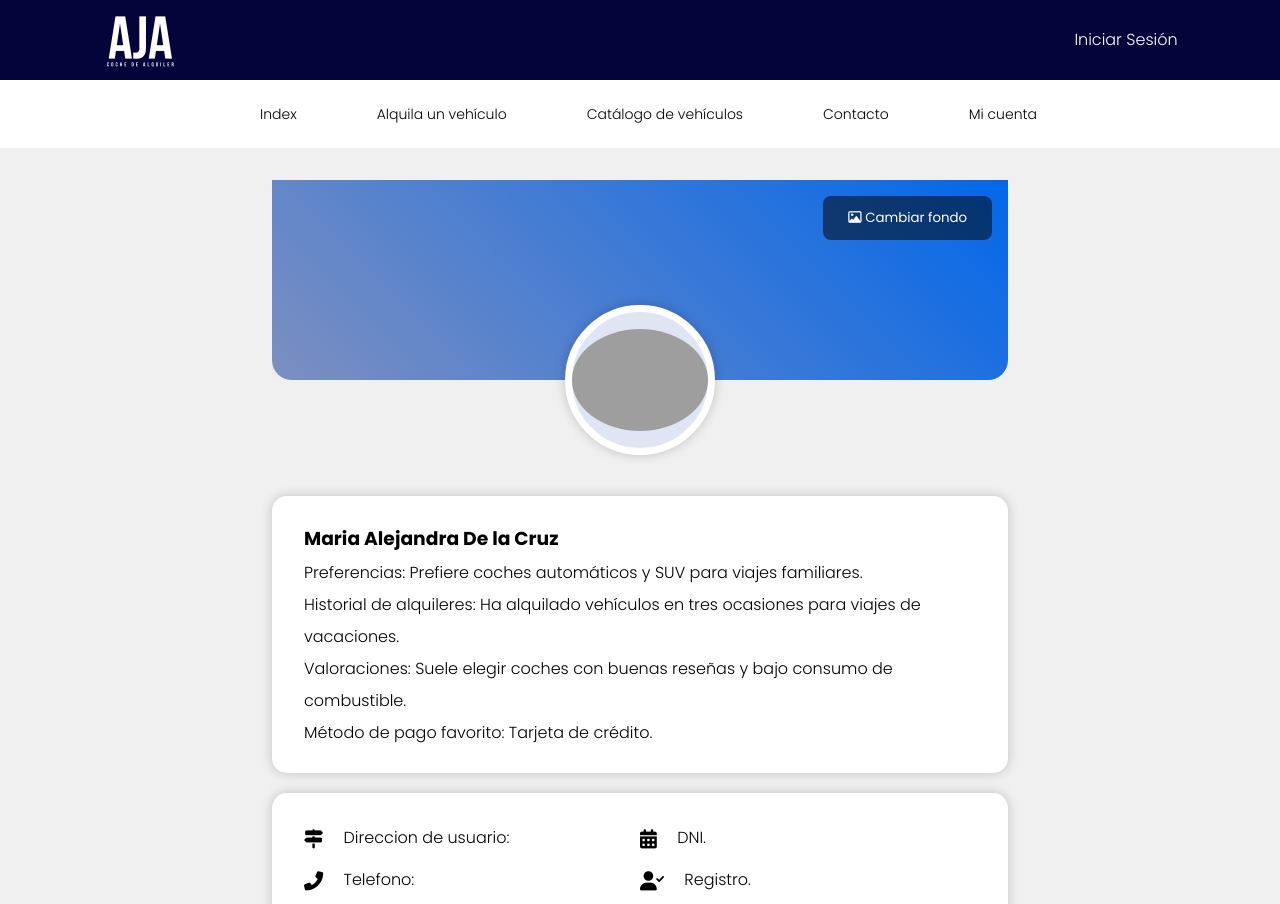
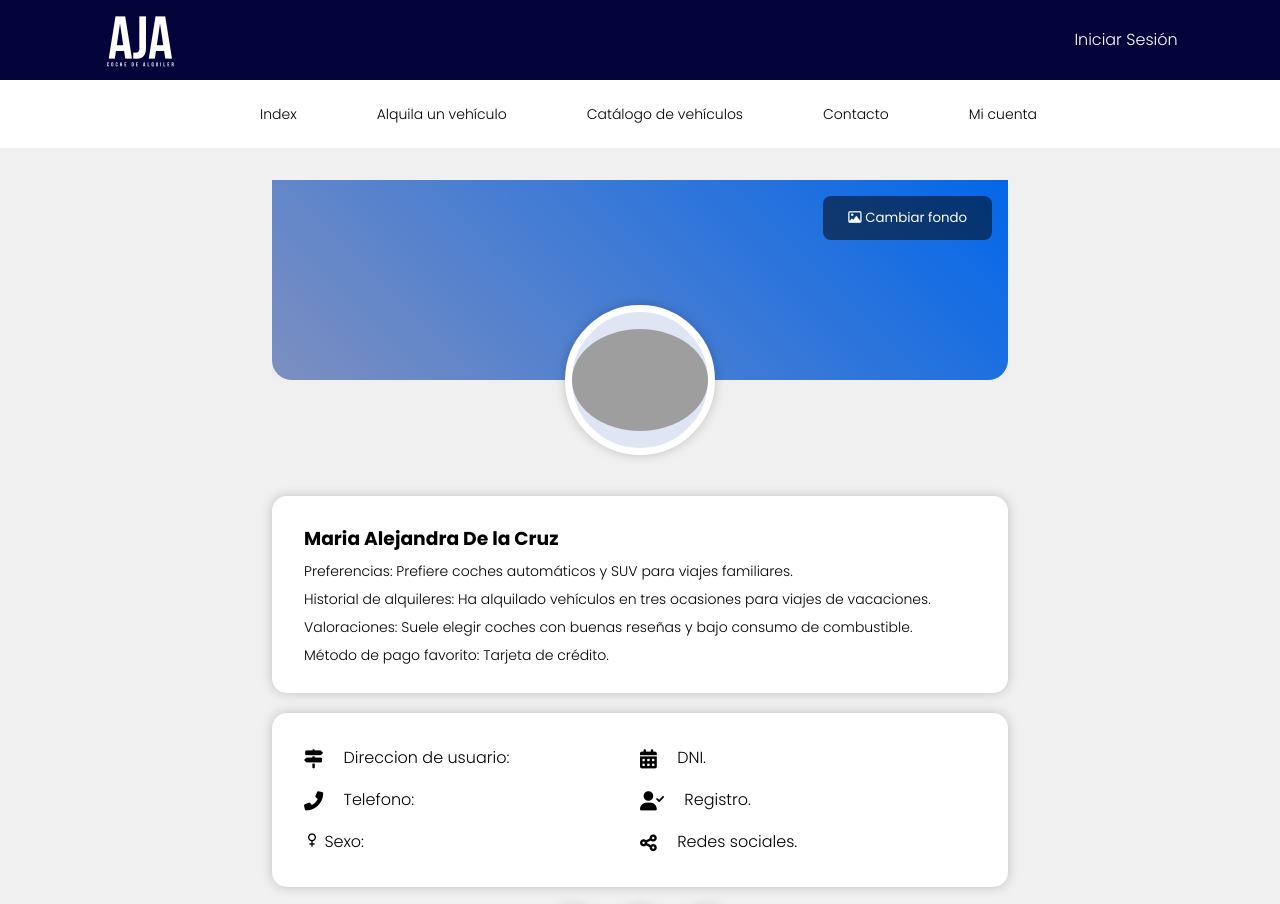
Before and after one commit to anna3589/repository-html, a plain HTML site: page cuenta.html in a window 1280 px wide. Shown: the top 904 px of the page. Drawn offline with nearby package versions, Linux system fonts and the light colour scheme; grey boxes are pictures that could not be loaded.

Commit message:
commit tokes finales

```diff
--- a/styles-cuenta.css
+++ b/styles-cuenta.css
@@ -210,7 +210,9 @@ body{
     width: 100%;
     margin-bottom: 1.25rem;
 }
-
+.perfil-usuario-bio p{
+    font-size: 14px;
+}
 .seccion-perfil-usuario .lista-datos {
     width: 50%;
     list-style: none;
```
